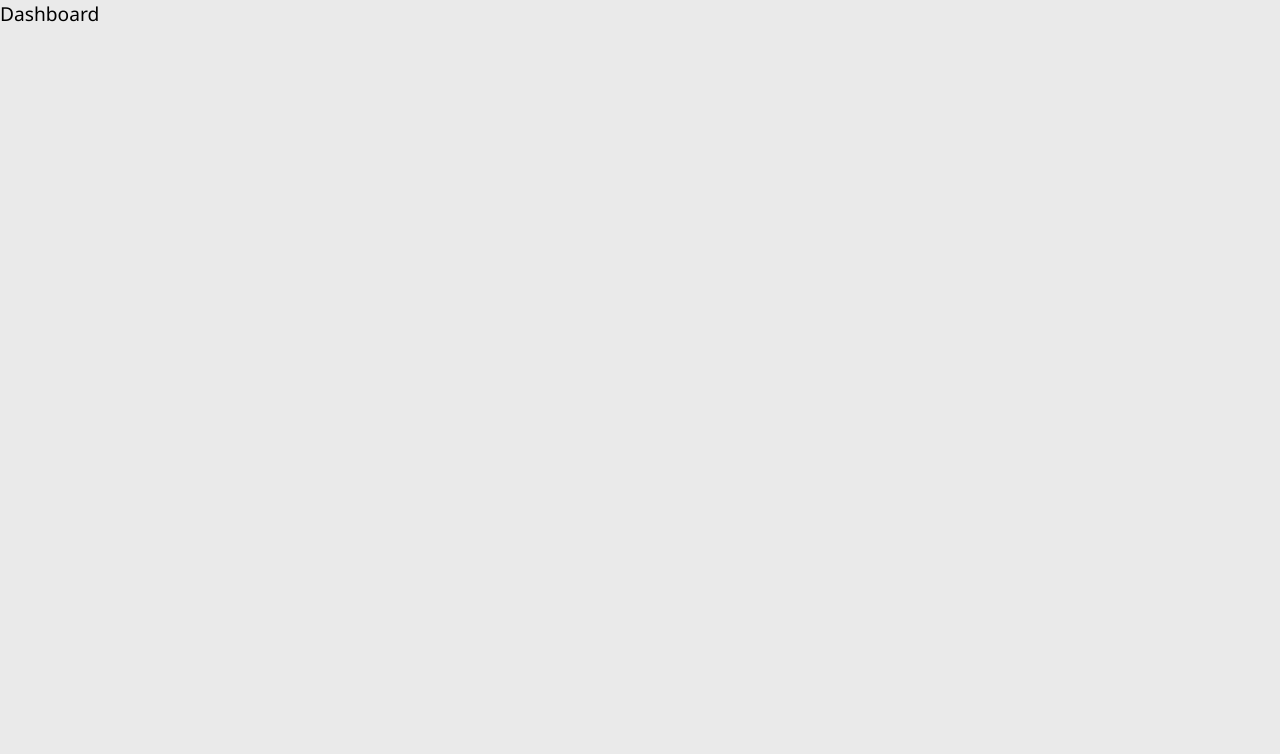
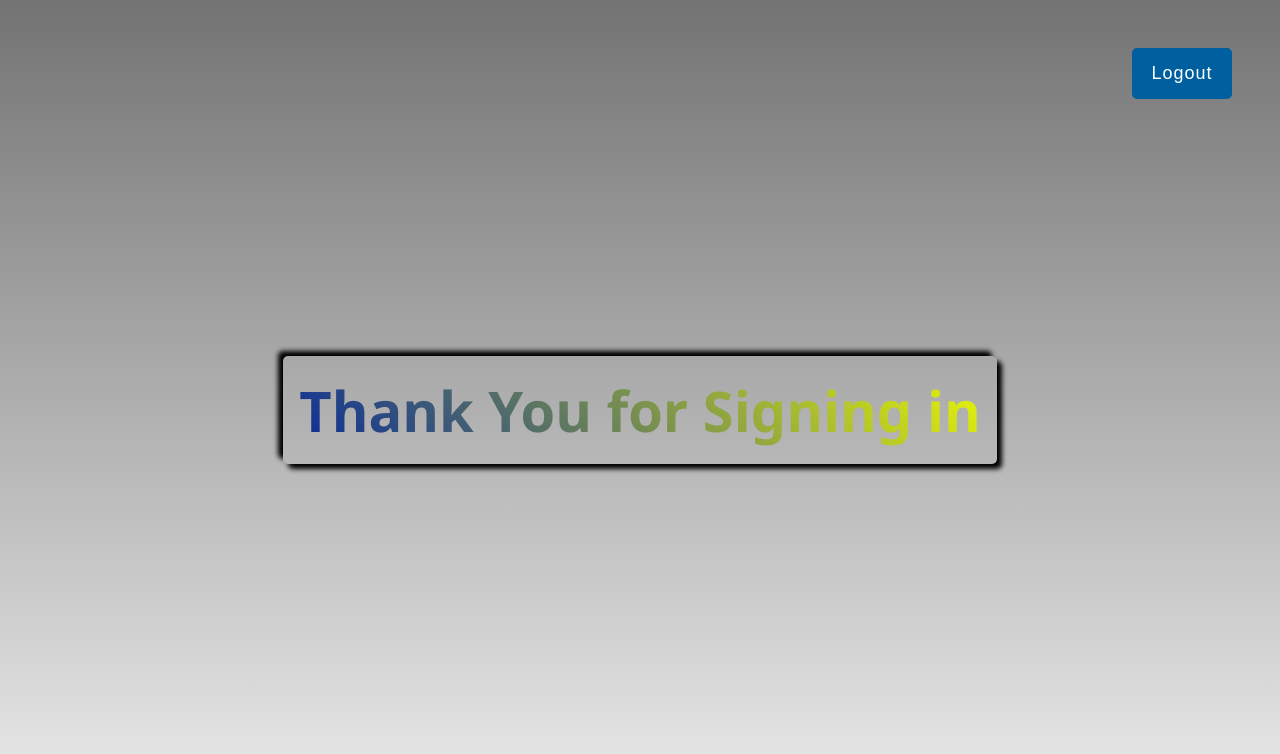
Before and after one commit to Usman-Ubaid/user-auth, a React (Vite) app in the folder frontend/: page / in a window 1280 px wide. Shown: the top 754 px of the page. Built offline with nearby package versions, Linux system fonts and the light colour scheme; sample sign-in values are in the browser's storage; the HTML template or start-up script is replaced by a standard one.

Commit message:
develop dashboard and style it

```diff
--- a/frontend/src/App.css
+++ b/frontend/src/App.css
@@ -135,3 +135,51 @@ input:not(:placeholder-shown) + label {
 .btn:disabled {
   background-color: #005f9f;
 }
+
+/* DASHBOARD */
+
+.dashboard {
+  height: 100vh;
+  background: linear-gradient(#00000082, #cccccc00);
+  display: grid;
+  grid-template-rows: 100px calc(100vh - 100px);
+}
+
+.dashboard nav {
+  margin: 3rem 3rem 0 0;
+}
+
+.dashboard nav .btn {
+  width: 100px;
+  float: right;
+}
+
+.dashboard .body {
+  display: flex;
+  align-items: center;
+  justify-content: center;
+  margin-bottom: 5rem;
+}
+
+.dashboard .body h1 {
+  font-size: 3.5rem;
+  background: -webkit-linear-gradient(45deg, #00229f, #f2ff00);
+  -webkit-background-clip: text;
+  -webkit-text-fill-color: transparent;
+  margin: 0 1rem;
+  padding: 1rem 1rem;
+  box-shadow: 5px 5px 5px #000, -5px -5px 5px #000 ;
+  border-radius: 5px;
+}
+
+@media (width <= 768px) {
+  .dashboard .body h1 {
+    font-size: 2.5rem;
+  }
+}
+
+@media (width <= 525px) {
+  .dashboard .body h1 {
+    font-size: 1.5rem;
+  }
+}
--- a/frontend/src/pages/Dashboard.tsx
+++ b/frontend/src/pages/Dashboard.tsx
@@ -1,5 +1,14 @@
 const Dashboard = () => {
-  return <div>Dashboard</div>;
+  return (
+    <div className="dashboard">
+      <nav>
+        <button className="btn">Logout</button>
+      </nav>
+      <section className="body">
+        <h1>Thank You for Signing in</h1>
+      </section>
+    </div>
+  );
 };
 
 export default Dashboard;
```
